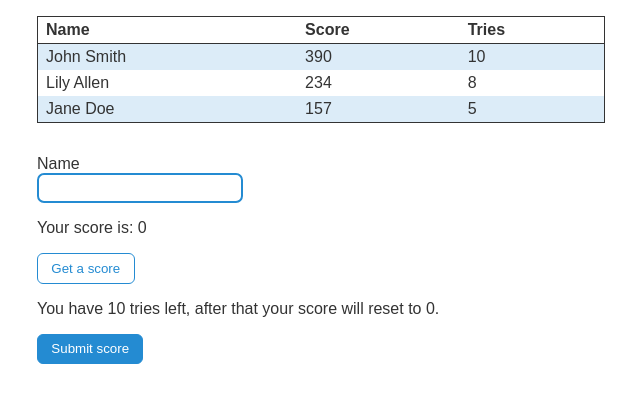
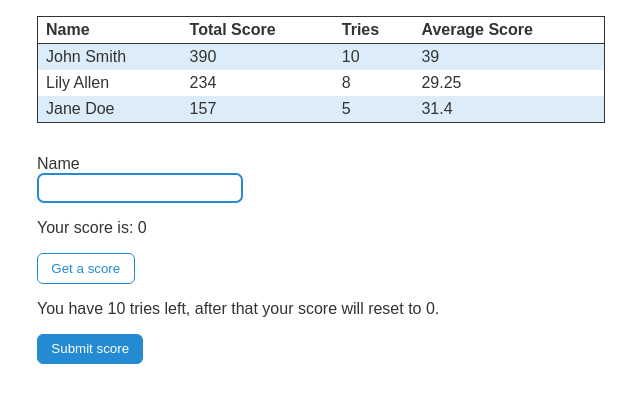
Before and after one commit to sohrabtaee/high-score, a React (Create React App) app: page / in a window 1280 px wide. Shown: the top 402 px of the page, without its empty margins (319-959 px from the left). Built offline with nearby package versions, Linux system fonts and the light colour scheme.

Commit message:
Added average score to leader board

```diff
--- a/src/LeaderBoard.js
+++ b/src/LeaderBoard.js
@@ -1,5 +1,8 @@
 function LeaderBoard({ leaderBoard }) {
-  const sortedBoard = [...leaderBoard]
+  const sortedBoard = leaderBoard.map((person) => ({
+    ...person,
+    averagePoints: person.totalPoints / person.clicks,
+  }))
   sortedBoard.sort((a, b) => {
     return b.totalPoints - a.totalPoints
   })
@@ -9,8 +12,9 @@ function LeaderBoard({ leaderBoard }) {
       <thead>
         <tr>
           <th>Name</th>
-          <th>Score</th>
+          <th>Total Score</th>
           <th>Tries</th>
+          <th>Average Score</th>
         </tr>
       </thead>
       <tbody>
@@ -19,6 +23,7 @@ function LeaderBoard({ leaderBoard }) {
             <td>{person.name}</td>
             <td>{person.totalPoints}</td>
             <td>{person.clicks}</td>
+            <td>{person.averagePoints}</td>
           </tr>
         ))}
       </tbody>
```
